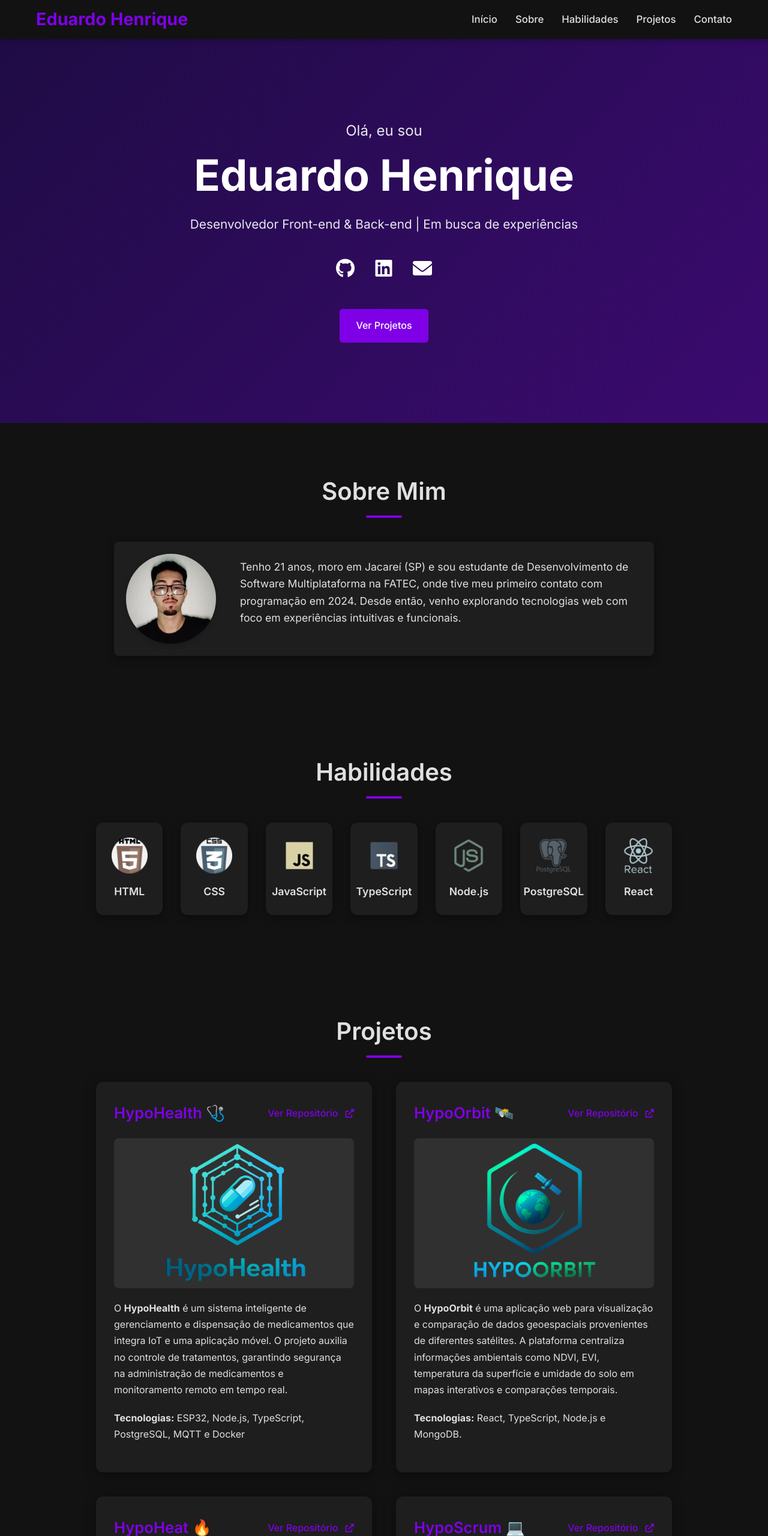
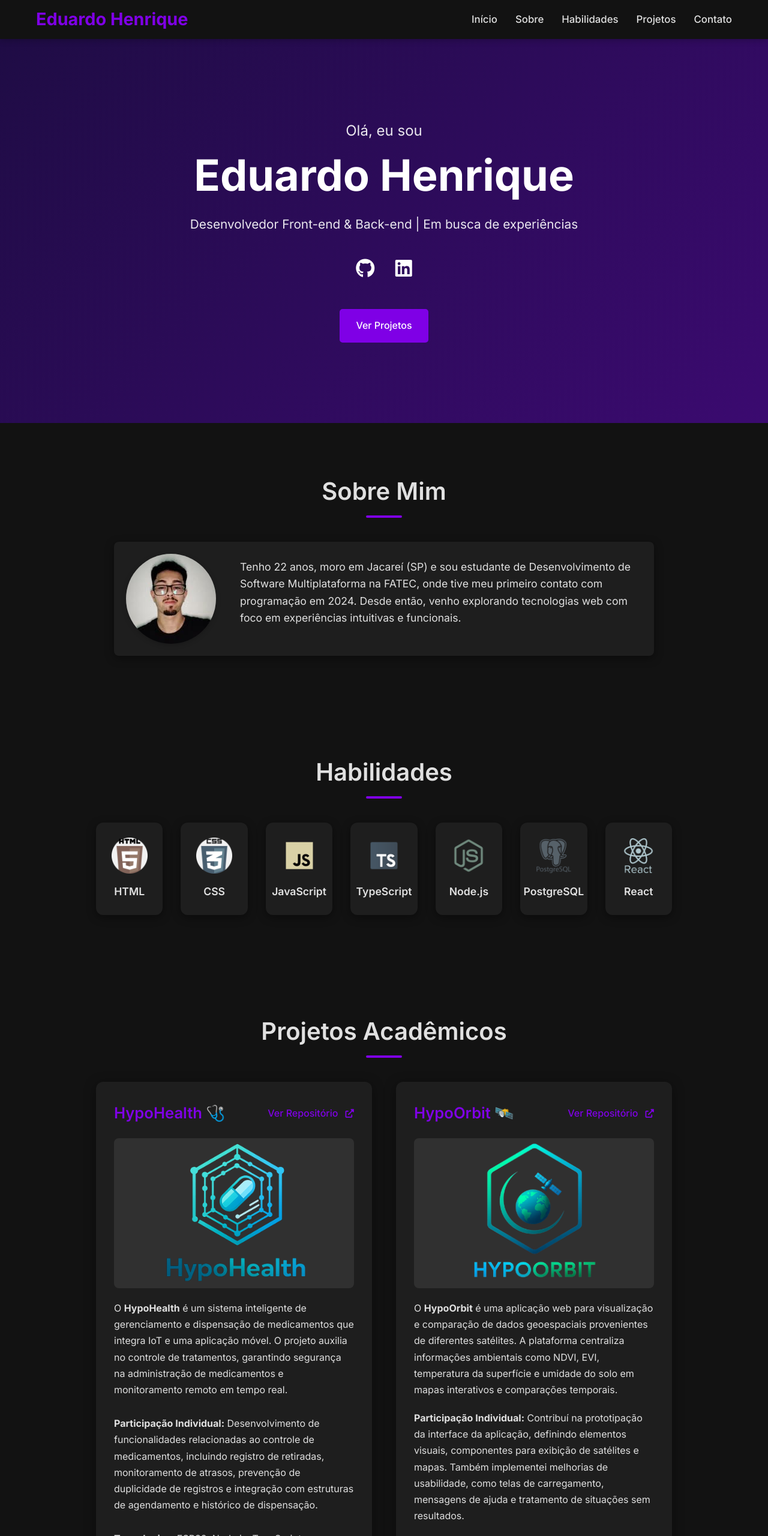
Before and after one commit to fatec-jacarei-dsm-portfolio/ra2581392423026, a plain HTML site: page docs/index.html in a window 1280 px wide. Shown: the top 2560 px of the page at 60% size. Drawn offline with Linux system fonts and the light colour scheme.

Commit message:
Atualizado conforme as orientações

```diff
--- a/docs/index.html
+++ b/docs/index.html
@@ -4,7 +4,7 @@
 <head>
     <meta charset="UTF-8">
     <meta name="viewport" content="width=device-width, initial-scale=1.0">
-    <title>Eduardo Henrique | Portfólio Moderno</title>
+    <title>Eduardo Henrique | Projetos Acadêmicos</title>
     <link rel="preconnect" href="https://fonts.googleapis.com">
     <link rel="preconnect" href="https://fonts.gstatic.com" crossorigin>
     <link href="https://fonts.googleapis.com/css2?family=Inter:wght@400;500;600;700&display=swap" rel="stylesheet">
@@ -37,8 +37,7 @@
                             class="fab fa-github"></i></a>
                     <a href="https://www.linkedin.com/in/eduardo-henrique-87951129a/" target="_blank"
                         aria-label="LinkedIn"><i class="fab fa-linkedin"></i></a>
-                    <a href="mailto:eduardohenriquearantess@gmail.com" aria-label="Email"><i
-                            class="fas fa-envelope"></i></a>
+
                 </div>
                 <a href="#projetos" class="btn primary-btn">Ver Projetos</a>
             </div>
@@ -48,7 +47,7 @@
             <h2>Sobre Mim</h2>
             <div class="sobre-mim-content">
                 <img src="./assets/img/eu.jpg" alt="Foto de Eduardo Henrique">
-                <p>Tenho 21 anos, moro em Jacareí (SP) e sou estudante de Desenvolvimento de Software Multiplataforma na
+                <p>Tenho 22 anos, moro em Jacareí (SP) e sou estudante de Desenvolvimento de Software Multiplataforma na
                     FATEC, onde tive meu primeiro contato com programação em 2024. Desde então, venho explorando
                     tecnologias
                     web com foco em experiências intuitivas e funcionais.</p>
@@ -90,7 +89,7 @@
         </section>
 
         <section id="projetos" class="container section-padding">
-            <h2>Projetos</h2>
+            <h2>Projetos Acadêmicos</h2>
 
             <div class="projetos-grid">
 
@@ -109,6 +108,14 @@
                         e dispensação de medicamentos que integra IoT e uma aplicação móvel.
                         O projeto auxilia no controle de tratamentos, garantindo segurança
                         na administração de medicamentos e monitoramento remoto em tempo real.
+                    </p>
+
+                    <p>
+                        <strong>Participação Individual:</strong>
+                        Desenvolvimento de funcionalidades relacionadas ao controle de medicamentos,
+                        incluindo registro de retiradas, monitoramento de atrasos, prevenção de
+                        duplicidade de registros e integração com estruturas de agendamento e histórico
+                        de dispensação.
                     </p>
 
                     <p>
@@ -131,6 +138,14 @@
                         A plataforma centraliza informações ambientais como NDVI, EVI,
                         temperatura da superfície e umidade do solo em mapas interativos
                         e comparações temporais.
+                    </p>
+
+                    <p>
+                        <strong>Participação Individual:</strong>
+                        Contribuí na prototipação da interface da aplicação, definindo elementos
+                        visuais, componentes para exibição de satélites e mapas. Também implementei
+                        melhorias de usabilidade, como telas de carregamento, mensagens de ajuda e
+                        tratamento de situações sem resultados.
                     </p>
 
                     <p>
@@ -159,6 +174,14 @@
                     </p>
 
                     <p>
+                        <strong>Participação Individual:</strong>
+                        Desenvolvimento de funcionalidades de busca e filtragem de dados ambientais,
+                        criação de componentes de filtro e visualização de ocorrências, além da
+                        implementação de pesquisas por estado e bioma para facilitar a consulta
+                        das informações.
+                    </p>
+
+                    <p>
                         <strong>Tecnologias:</strong> React, TypeScript e CSS
                     </p>
                 </div>
@@ -182,6 +205,14 @@
                     </p>
 
                     <p>
+                        <strong>Participação Individual:</strong>
+                        Desenvolvimento de telas e conteúdos educacionais sobre Scrum,
+                        incluindo a elaboração de questões e textos sobre Artefatos do Scrum.
+                        Também atuei na implementação e responsividade de diferentes páginas
+                        da plataforma para melhorar a experiência dos usuários.
+                    </p>
+
+                    <p>
                         <strong>Tecnologias:</strong> HTML, CSS e JavaScript.
                     </p>
                 </div>
@@ -193,8 +224,6 @@
         <section id="contato" class="container section-padding">
             <h2>Contato</h2>
             <div class="contact-info">
-                <p><i class="fas fa-envelope"></i> Email: <a
-                        href="mailto:eduardohenriquealvess@arantes.com">eduardohenriquealvess@arantes.com</a></p>
                 <p><i class="fab fa-linkedin"></i> LinkedIn: <a
                         href="https://linkedin.com/in/eduardo-henrique-87951129a"
                         target="_blank">linkedin.com/in/eduardo-henrique-87951129a</a></p>
```
Also changed, not shown: 1 other file.
